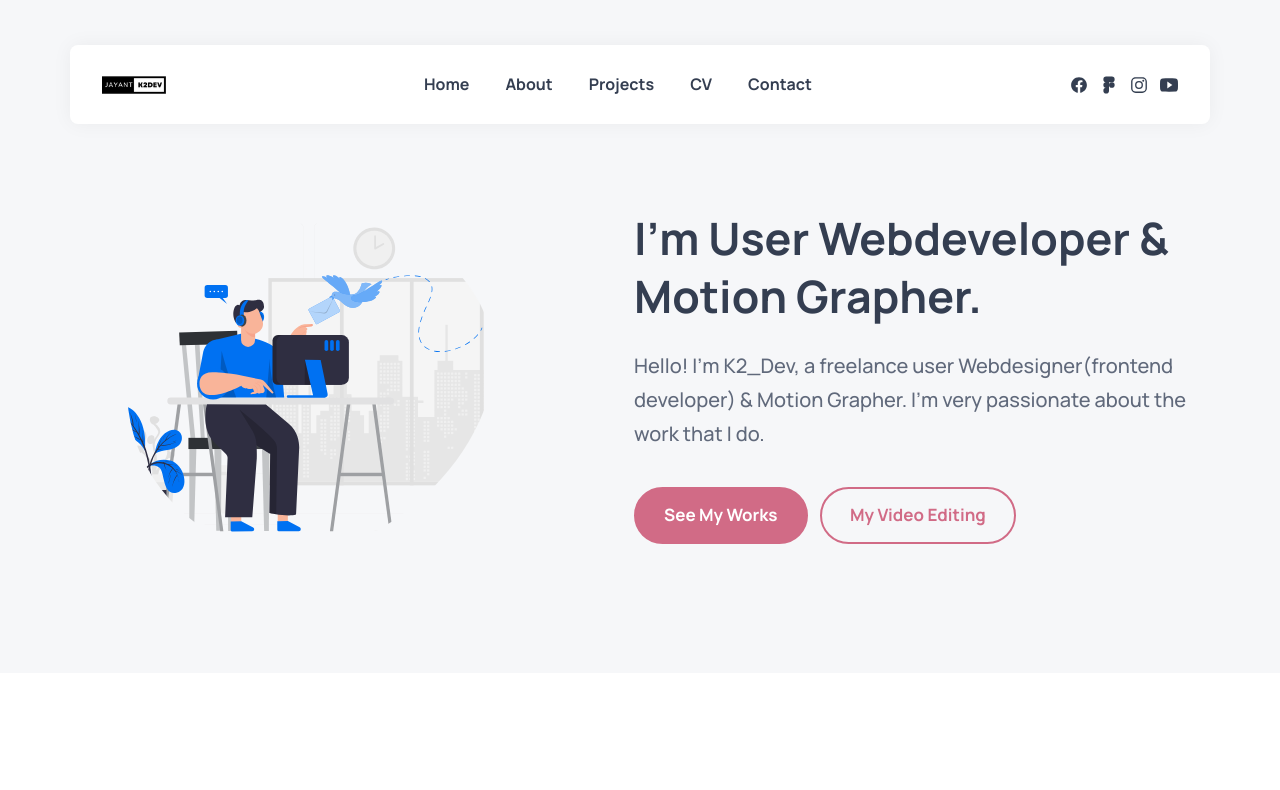
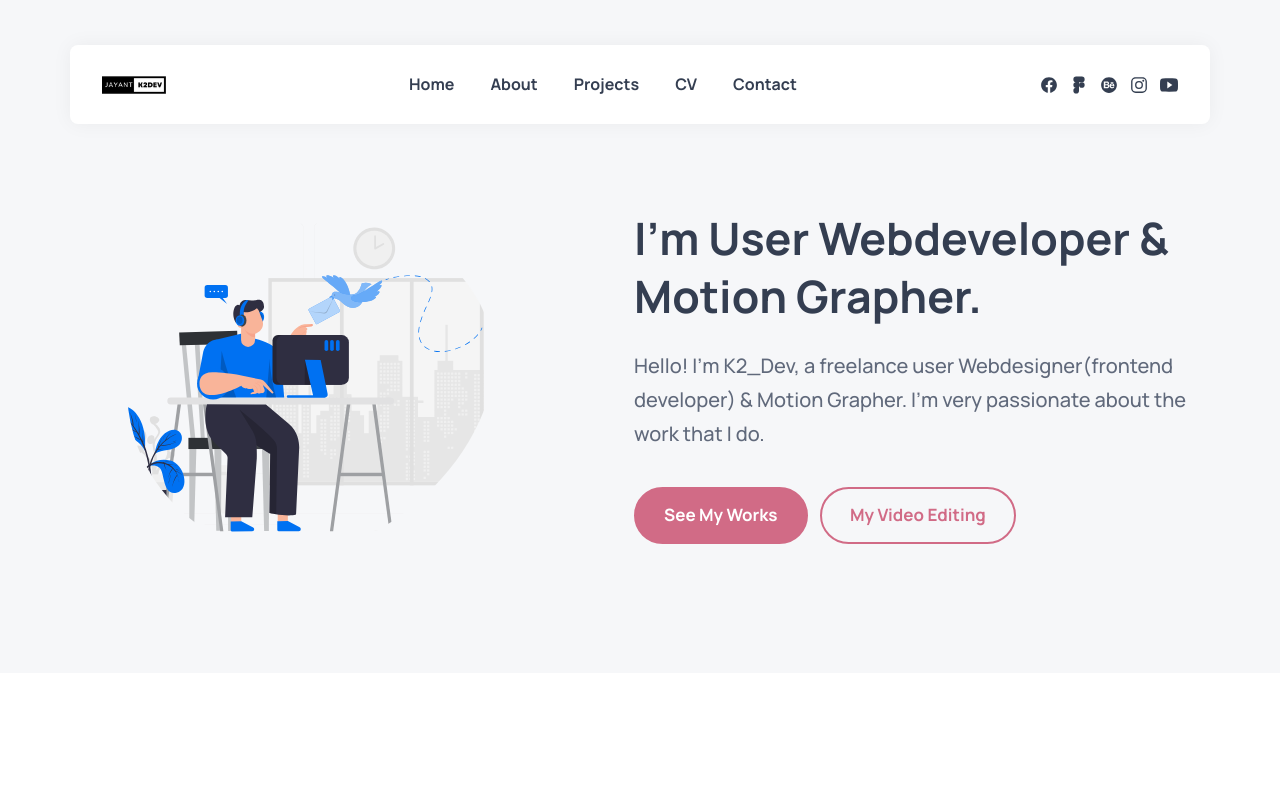
Before and after one commit to KimTang18/Jayant-Portfolio, a plain HTML site: page index.html in a window 1280 px wide. Shown: the top 790 px of the page. Drawn offline with nearby package versions, Linux system fonts and the light colour scheme.

Commit message:
Update index.html

```diff
--- a/index.html
+++ b/index.html
@@ -92,8 +92,14 @@
             </a>
           </li>
 
+           <li>
+            <a href="https://www.instagram.com/k2_dev/" class="social-link">
+              <ion-icon name="logo-behance"></ion-icon>
+            </a>
+          </li>
+
           <li>
-            <a href="https://www.instagram.com/k2_dev/" class="social-link">
+            <a href="https://www.behance.net/jayantkumar39" class="social-link">
               <ion-icon name="logo-instagram"></ion-icon>
             </a>
           </li>
```
